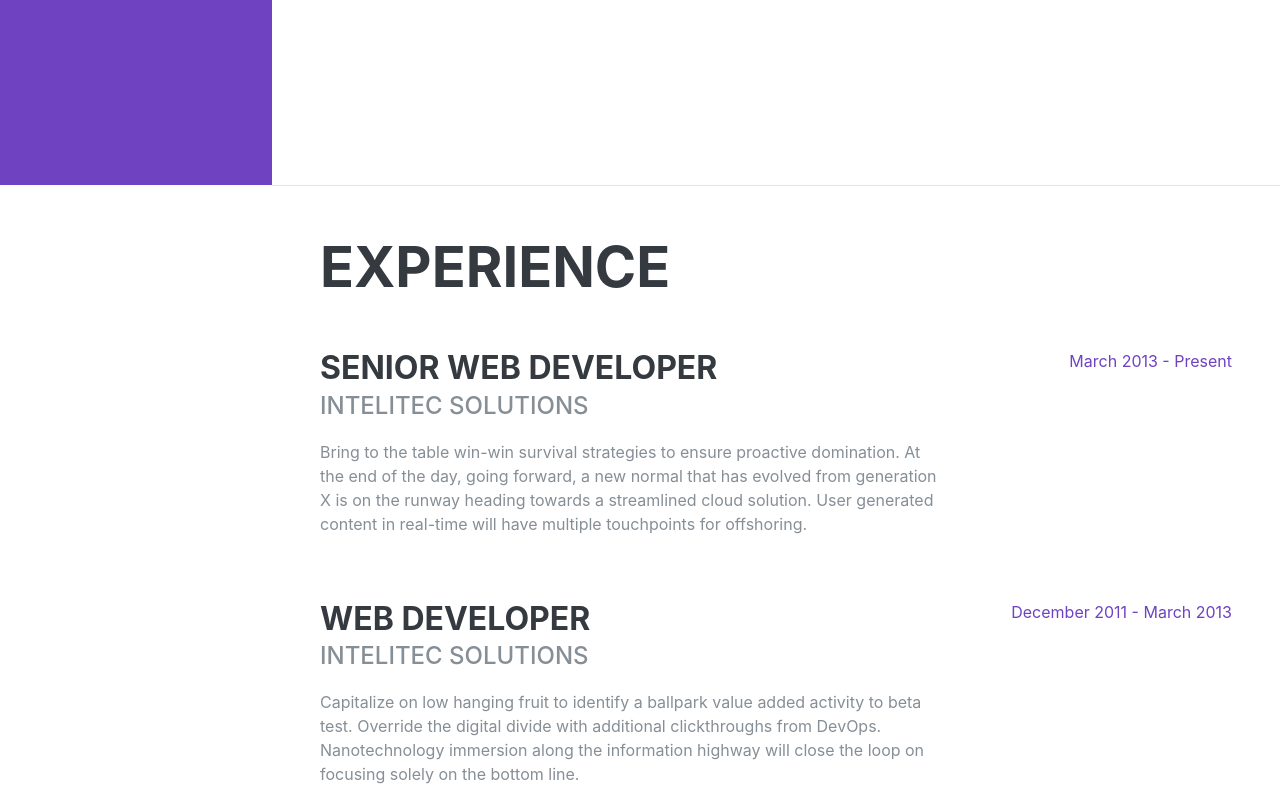
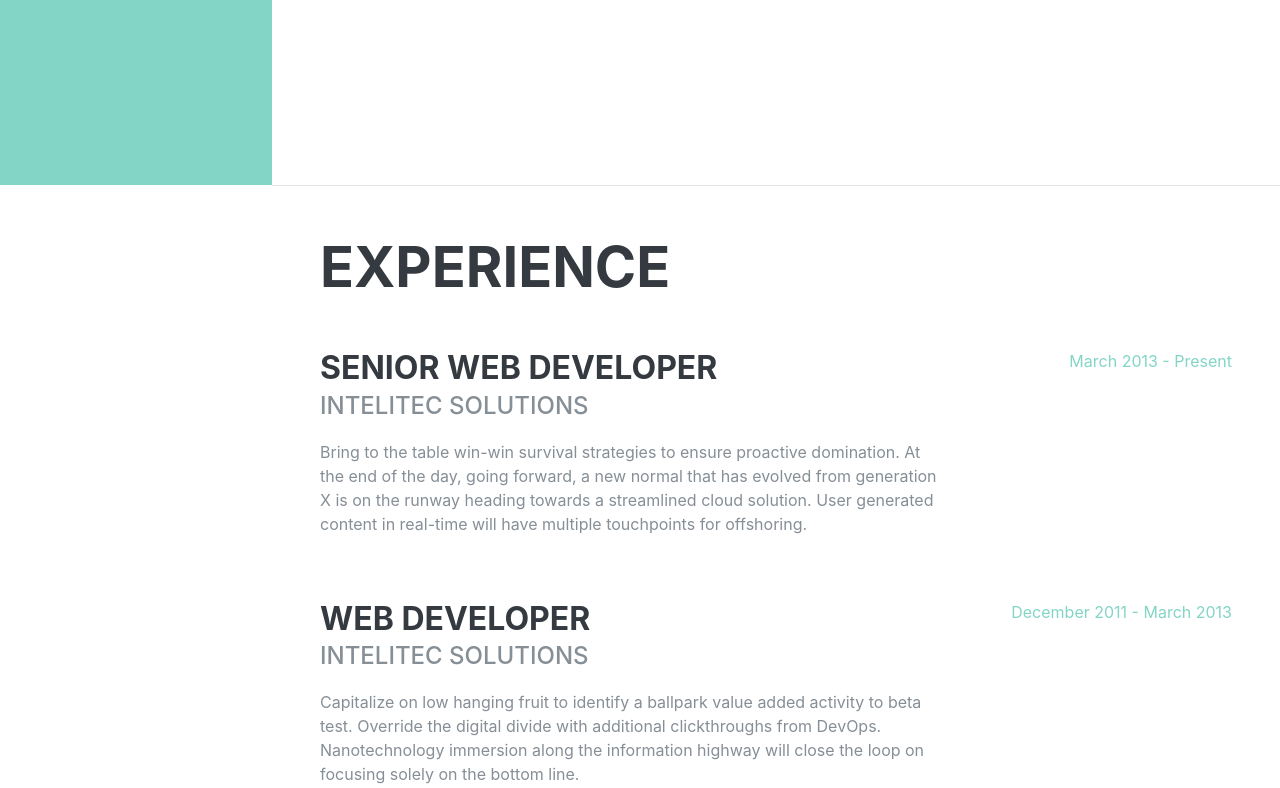
Before and after one commit to McTavin/gatsby-starter-resume, a Gatsby site: page / in a window 1280 px wide. Shown: the part 615-1403 px from the top of the page. Built offline with nearby package versions, Linux system fonts and the light colour scheme; Gatsby itself is replaced by a stand-in of ours; a web font is replaced by a local one.

Commit message:
Update _variables.scss

```diff
--- a/src/assets/sass/_variables.scss
+++ b/src/assets/sass/_variables.scss
@@ -25,7 +25,7 @@ $green: #28a745 !default;
 $teal: #20c997 !default;
 $cyan: #17a2b8 !default;
 
-$primary: $purple !default;
+$primary: #83D5C5 !default;
 $secondary: $gray-600 !default;
 $success: $green !default;
 $info: $cyan !default;
```
